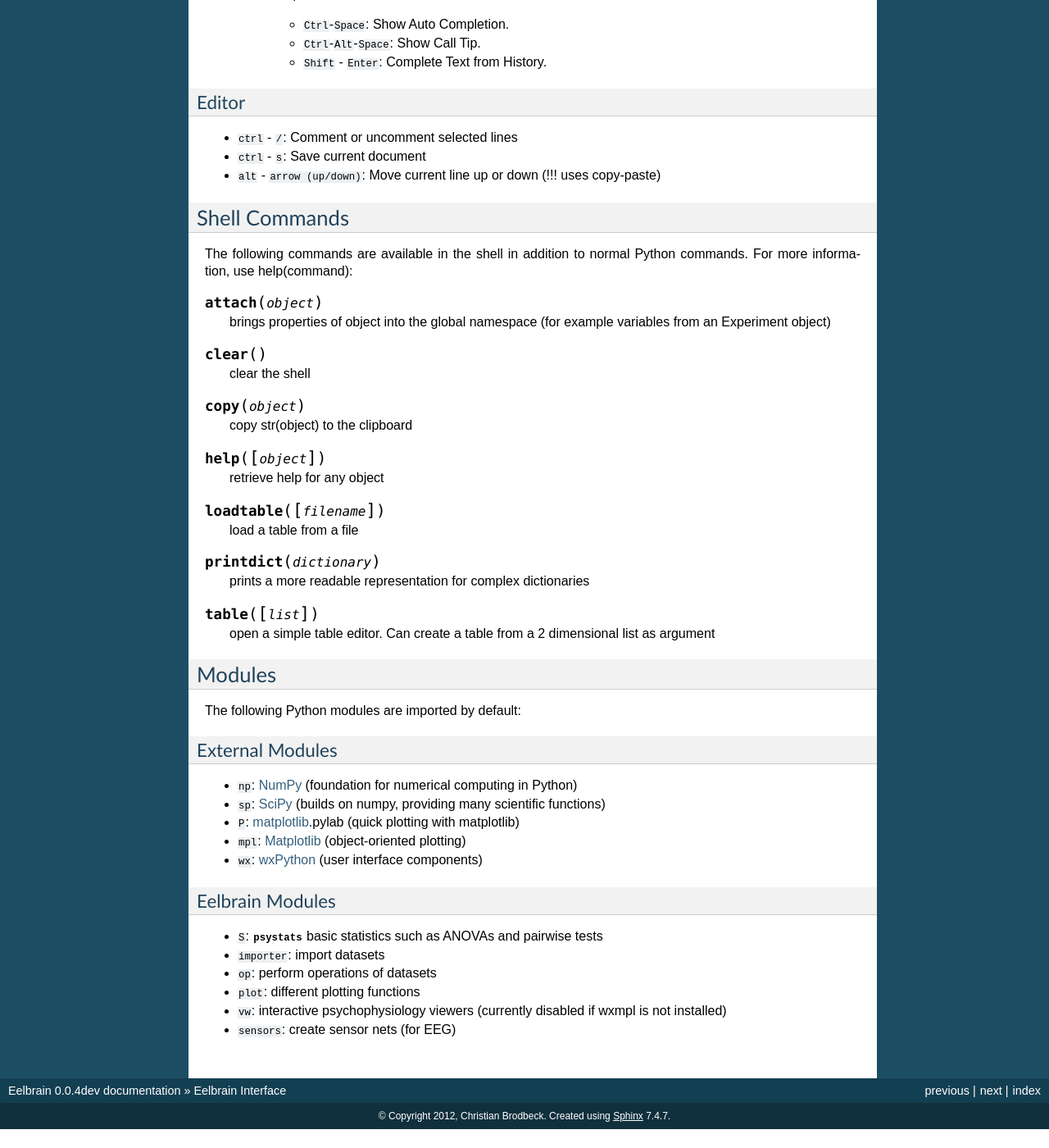
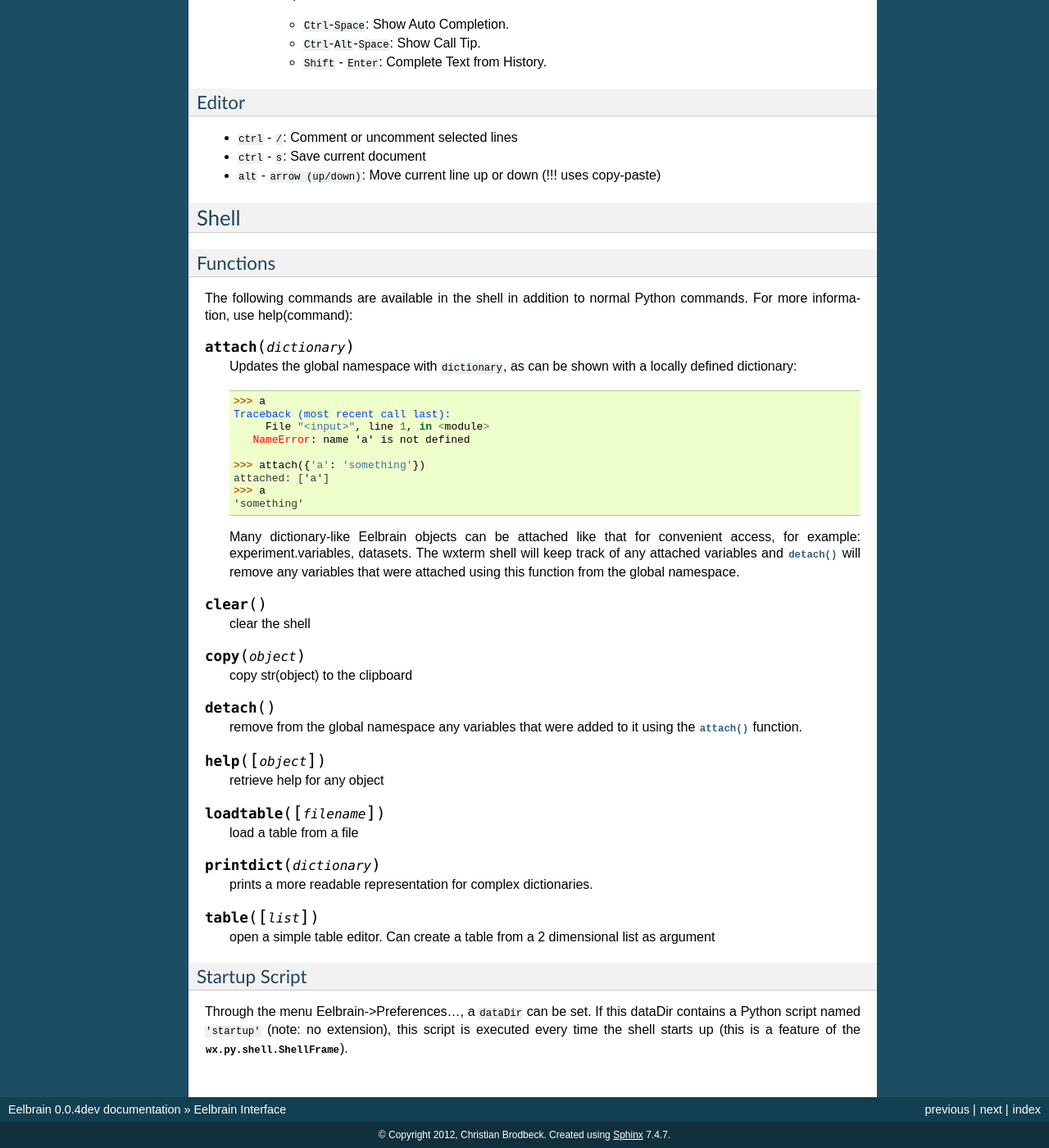
Before and after one commit to christianbrodbeck/Eelbrain, a Sphinx documentation site: the page built from doc/Interface.rst, in a window 1280 px wide and 1400 px high, scrolled down 1891 px. Shown: the whole window at 82% size. Built offline with Sphinx 7.4.7, drawn with Linux system fonts in a browser that asks for light colours; formulas are drawn with MathJax 3; before the commit the page ends 3268 px from its top, so only the background shows below that; some of the changed text lies outside the part shown.

Commit message:
DOC/__repr__

```diff
--- a/doc/Interface.rst
+++ b/doc/Interface.rst
@@ -112,16 +112,36 @@ Editor
 * ``alt`` - ``arrow (up/down)``:  Move current line up or down (!!! uses copy-paste)
 
 
-Shell Commands
---------------
+Shell
+-----
+
+Functions
+^^^^^^^^^
 
 The following commands are available in the shell in addition to normal Python
 commands. For more information, use help(command):
 
-.. py:function:: attach(object)
+.. py:function:: attach(dictionary)
 
-	brings properties of object into the global namespace (for example variables
-	from an Experiment object)
+    Updates the global namespace with ``dictionary``, as can be shown with
+    a locally defined dictionary::
+
+        >>> a
+        Traceback (most recent call last):
+             File "<input>", line 1, in <module>
+           NameError: name 'a' is not defined
+
+        >>> attach({'a': 'something'})
+        attached: ['a']
+        >>> a
+        'something'
+
+    Many dictionary-like Eelbrain objects can be attached like that for
+    convenient access, for example: experiment.variables, datasets. The wxterm
+    shell will keep track of any attached variables and
+    :py:func:`detach` will remove any variables that were attached using
+    this function from the global namespace.
+
 
 .. py:function:: clear()
 
@@ -130,6 +150,11 @@ commands. For more information, use help(command):
 .. py:function:: copy(object)
 
 	copy str(object) to the clipboard
+
+.. py:function:: detach()
+
+    remove from the global namespace any variables that were added to it
+    using the :py:func:`attach` function.
 
 .. py:function:: help([object])
 
@@ -141,35 +166,17 @@ commands. For more information, use help(command):
 
 .. py:function:: printdict(dictionary)
 
-	prints a more readable representation for complex dictionaries
-
+	prints a more readable representation for complex dictionaries.
 
 .. py:function:: table([list])
 
 	open a simple table editor. Can create a table from a 2 dimensional list as argument
 
 
-Modules
--------
+Startup Script
+^^^^^^^^^^^^^^
 
-The following Python modules are imported by default:
-
-External Modules
-^^^^^^^^^^^^^^^^
-
-*	``np``: `NumPy <http://numpy.scipy.org/>`_ (foundation for numerical computing in Python)
-*	``sp``: `SciPy <http://www.scipy.org/>`_ (builds on numpy, providing many scientific functions)
-*	``P``: `matplotlib <http://matplotlib.sourceforge.net/>`_.pylab  (quick plotting with matplotlib)
-*	``mpl``: `Matplotlib <http://matplotlib.sourceforge.net/>`_  (object-oriented plotting)
-*	``wx``: `wxPython <http://www.wxpython.org/>`_  (user interface components)
-
-
-Eelbrain Modules
-^^^^^^^^^^^^^^^^
-
-*	``S``:  :mod:`psystats` basic statistics such as ANOVAs and pairwise tests
-*	``importer``:  import datasets
-*	``op``:  perform operations of datasets
-*	``plot``:  different plotting functions
-*	``vw``:  interactive psychophysiology viewers (currently disabled if wxmpl is not installed)
-*	``sensors``:  create sensor nets (for EEG)
+Through the menu Eelbrain->Preferences..., a ``dataDir`` can be set. If this
+dataDir contains a Python script named ``'startup'`` (note: no extension), this
+script is executed every time the shell starts up (this is a feature of the
+:py:class:`wx.py.shell.ShellFrame <http://www.wxpython.org/docs/api/wx.py.shell.ShellFrame-class.html>`).
```
Also changed, not shown: doc/About.rst (+7 -0 lines), doc/MNE.rst (+8 -0 lines), doc/psyphys-tutorial.rst (+252 -90 lines), doc/_static/Tutorial_list-viewer.png (deleted), doc/_static/Tutorial_list-viewer1.png (added), 1 other file.
